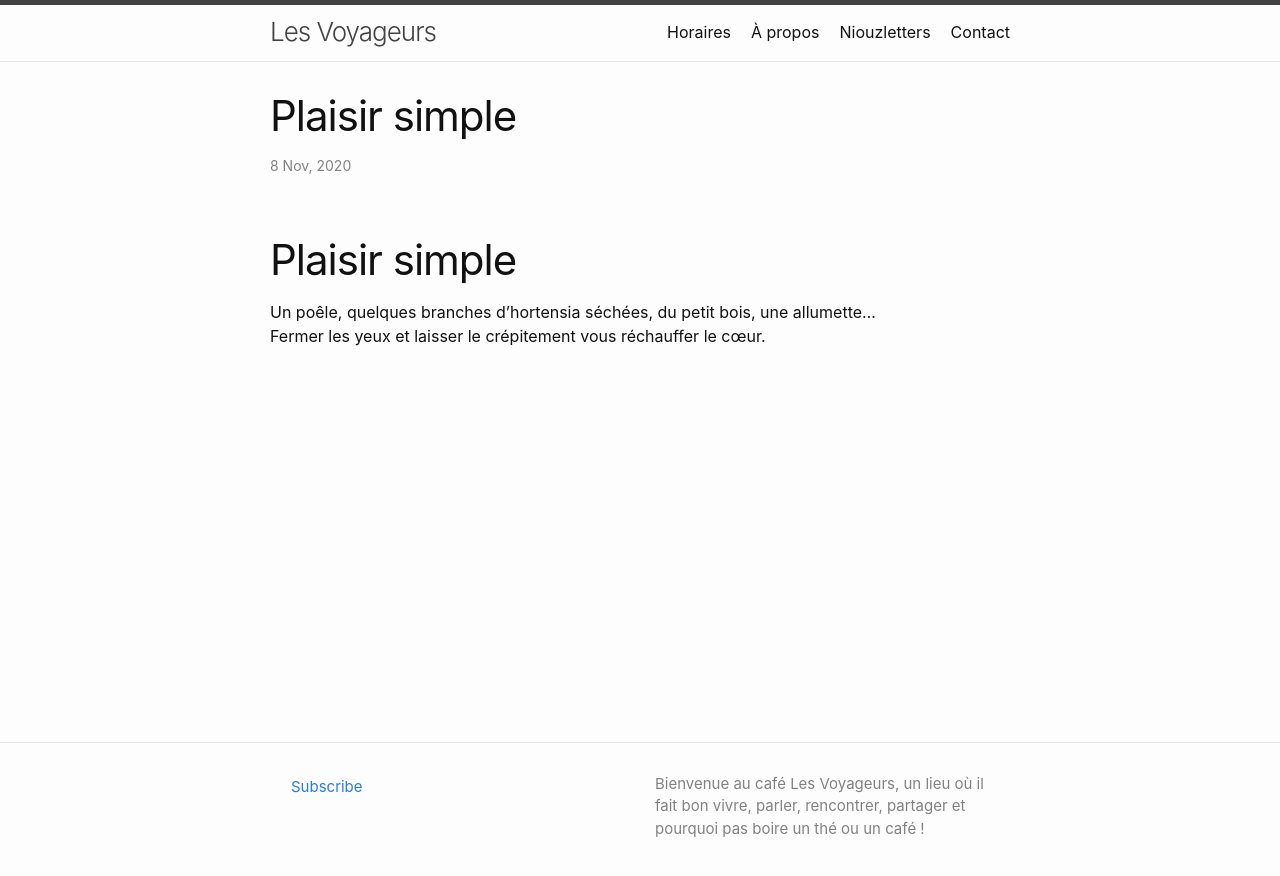
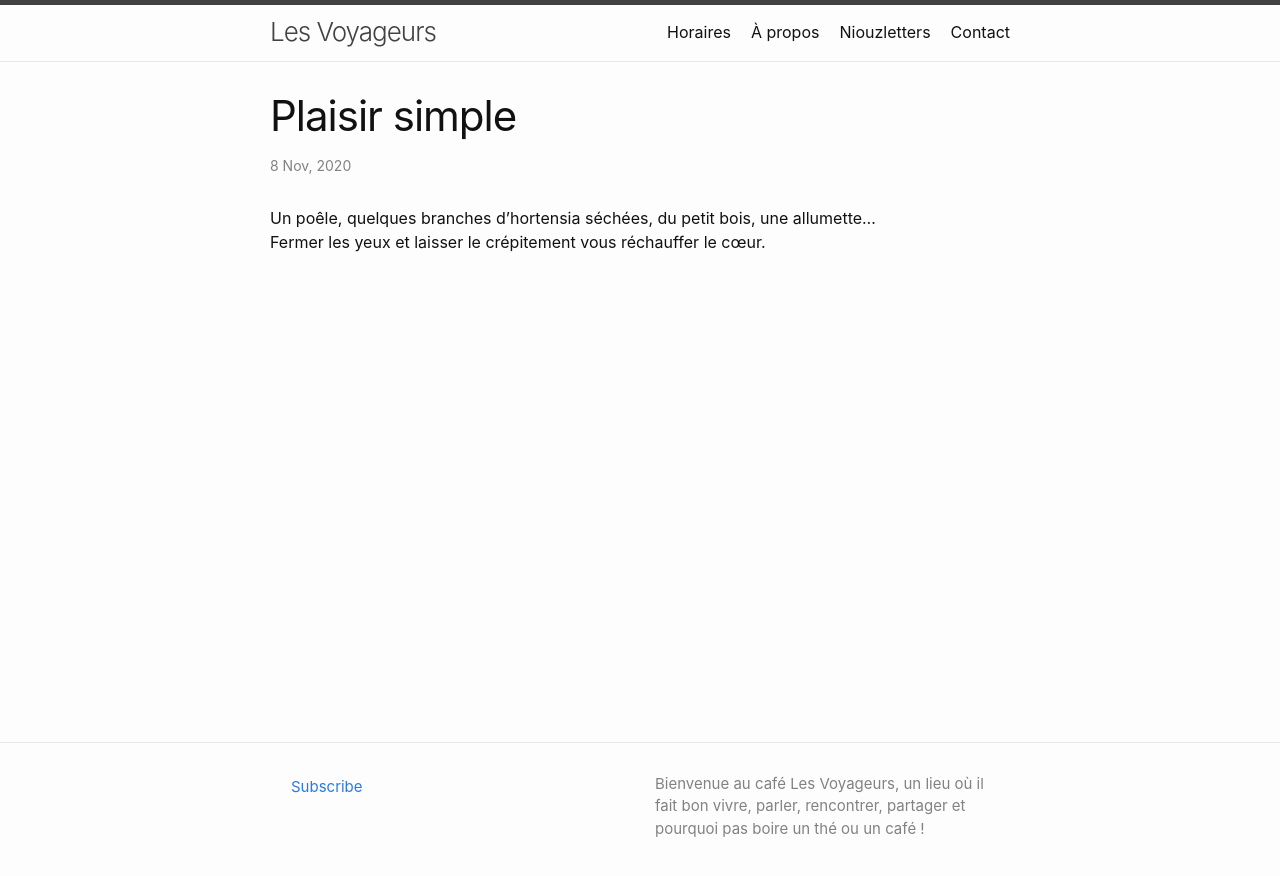
Before and after one commit to violaine-web/jekyll-local, a Jekyll site: the page built from _posts/2020-11-08-plaisir-simple.md, in a window 1280 px wide. Shown: the top 876 px of the page. Built offline with Jekyll 4.4.1, drawn with Linux system fonts in a browser that asks for light colours.

Commit message:
enlève le titre du post

```diff
--- a/_posts/2020-11-08-plaisir-simple.md
+++ b/_posts/2020-11-08-plaisir-simple.md
@@ -4,7 +4,5 @@ title:  "Plaisir simple"
 date:   2020-11-08 11:32:33 +0100
 ---
 
-# Plaisir simple
-
 Un poêle, quelques branches d'hortensia séchées, du petit bois, une allumette...
 Fermer les yeux et laisser le crépitement vous réchauffer le cœur.
```
